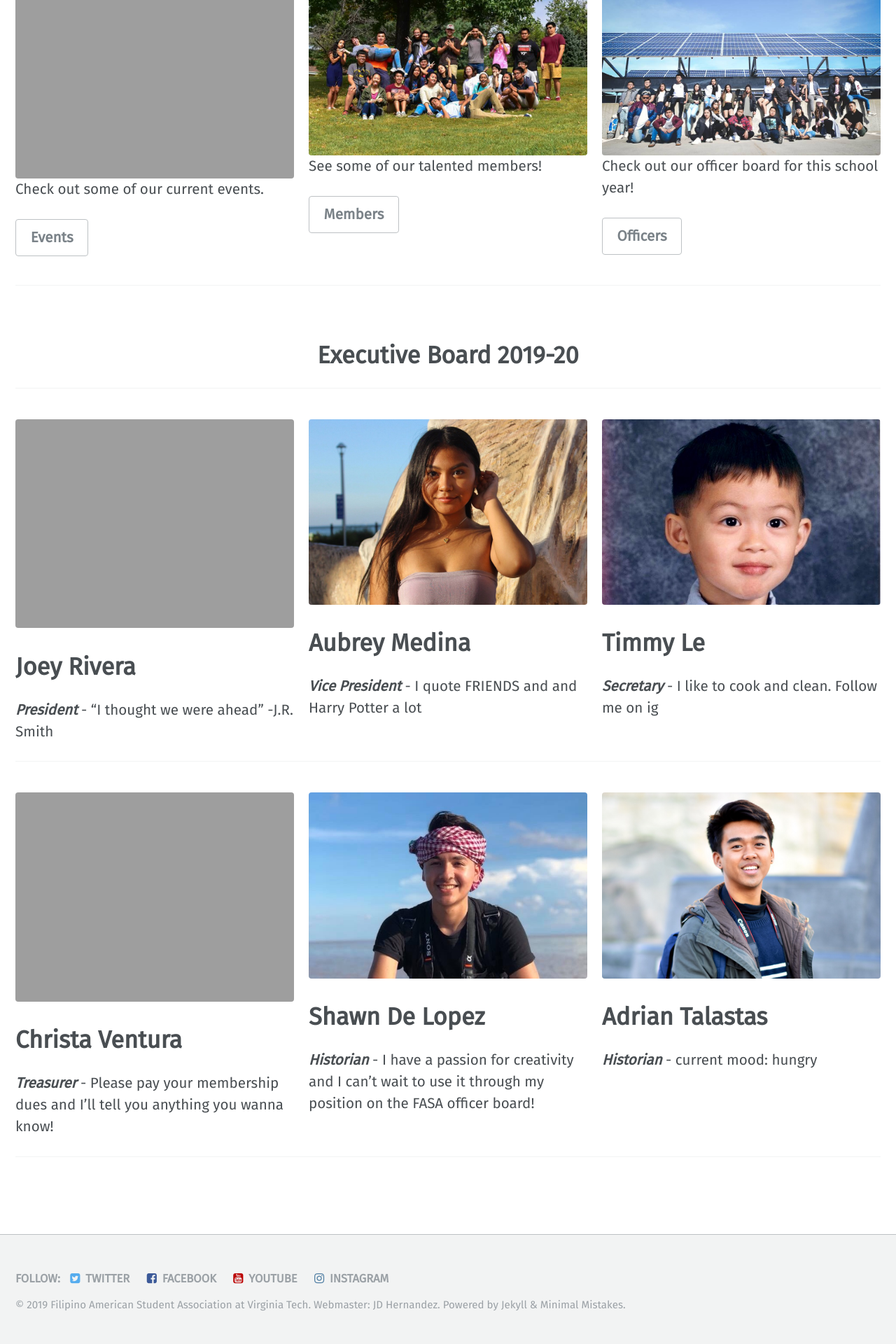
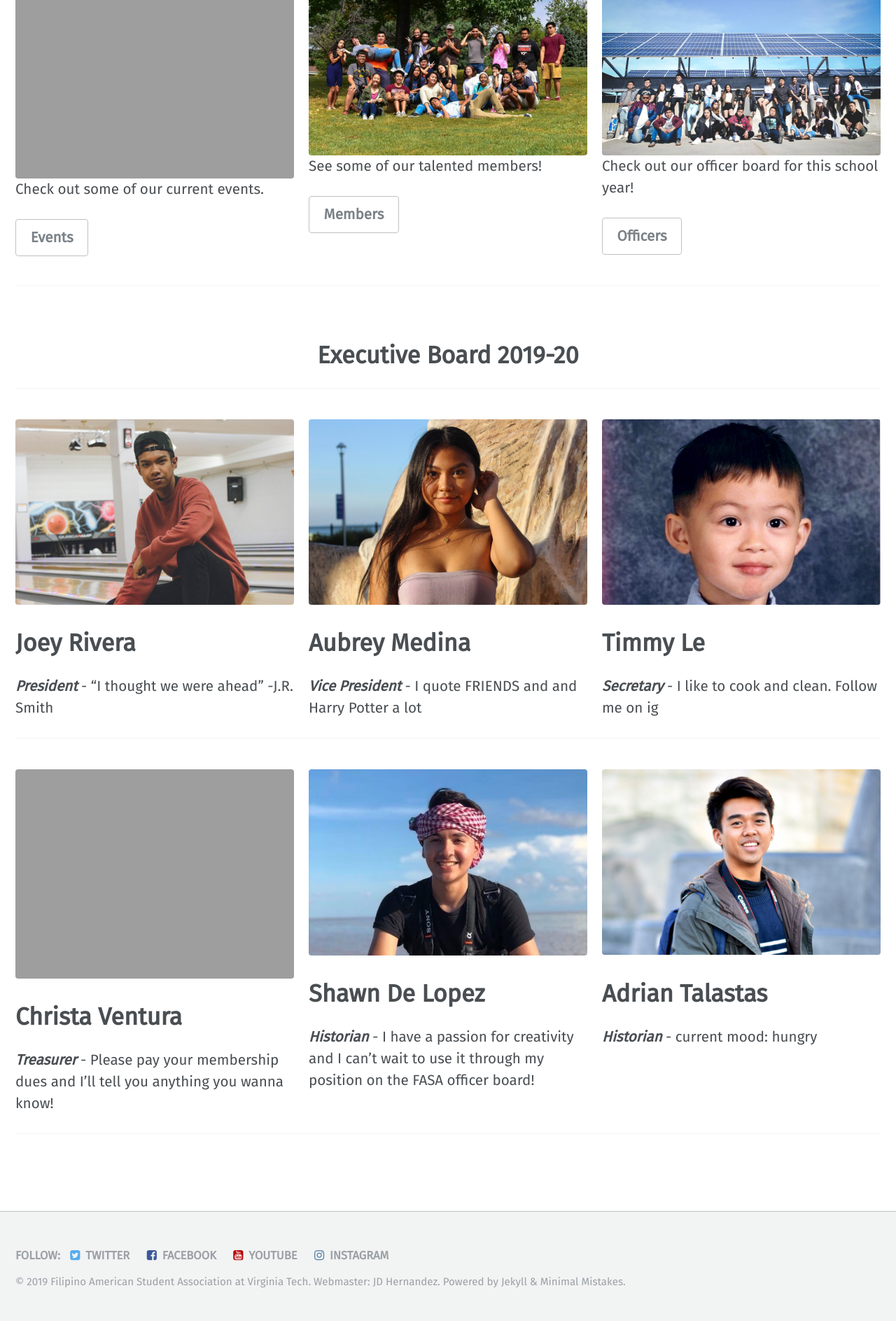
Before and after one commit to vtfasa/vtfasa.github.io, a Jekyll site: the page built from _pages/home.md, in a window 1280 px wide. Shown: the part 1343-3263 px from the top of the page at 70% size. Built offline with Jekyll 4.4.1, drawn with Linux system fonts in a browser that asks for light colours; some web fonts are replaced; after the commit the page ends 3230 px from its top, so only the background shows below that.

Commit message:
Update home.md

```diff
--- a/_pages/home.md
+++ b/_pages/home.md
@@ -48,7 +48,7 @@ eboard_header:
 # eboard part 1: president, vice, and secretary
 e_board1:
   # president
-  - image_path: /assets/images/home/eboard/joey2.jpg
+  - image_path: /assets/images/home/eboard/joey.jpg
     alt: "Joey Rivera"
     title: "Joey Rivera"
     excerpt: "***President*** - \"I thought we were ahead\" -J.R. Smith"
```
